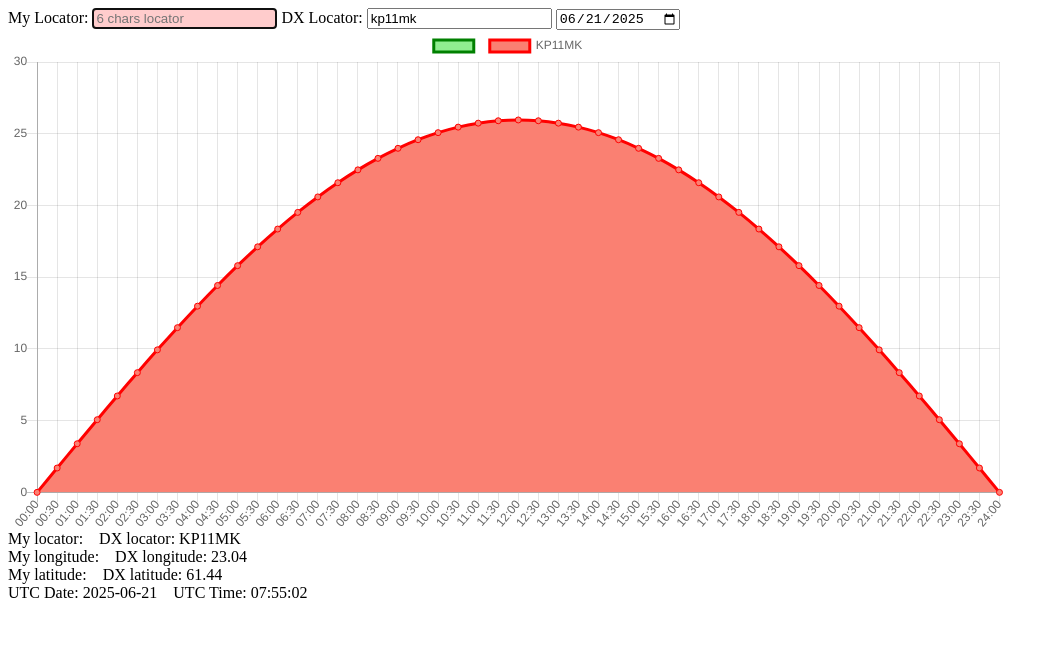
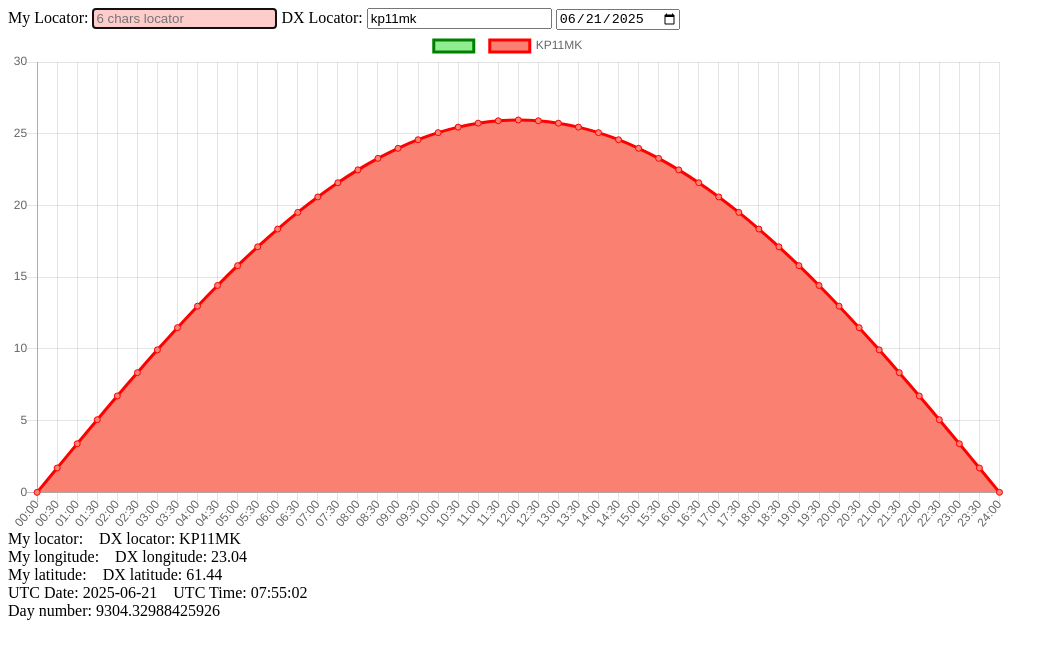
Before and after one commit to eloranta/moon-calculator, a plain HTML site: page index.html in a window 1280 px wide. Shown: the whole page, without its empty margins (0-1058 px from the left). Drawn offline with nearby package versions, Linux system fonts and the light colour scheme.

Commit message:
add day number

```diff
--- a/index.html
+++ b/index.html
@@ -37,7 +37,10 @@
   <label>UTC Time:</label>
   <label id="utcTime" class="right-margin"></label>
 </div>
-
+<div>
+  <label>Day number:</label>
+  <label id="dayNumber" class="right-margin"></label>
+</div>
 
 <script src="moon-calculator.js"></script>
 
--- a/moon-calculator.js
+++ b/moon-calculator.js
@@ -111,25 +111,18 @@ setInterval(() => {
   document.getElementById("latitude2").textContent = valid2 ? latitude(locator2).toFixed(2) : "";
 
   const date = new Date();
-  utcYear = date.getUTCFullYear();
-  utcMonth = date.getUTCMonth() + 1
-  utcDay = date.getUTCDate();
   document.getElementById("utcDate").textContent = date.toISOString().slice(0, 10);
   document.getElementById("utcTime").textContent = date.toISOString().slice(11, 19);
 
-
-
-  utcHour = date.getUTCHours();
-  utcMinutes = date.getUTCMinutes();
-  utcSeconds = date.getUTCSeconds();
-
-
+  const utcYear = date.getUTCFullYear();
+  const utcMonth = date.getUTCMonth() + 1
+  const utcDay = date.getUTCDate();
+  const utcHour = date.getUTCHours();
+  const utcMinutes = date.getUTCMinutes();
+  const utcSeconds = date.getUTCSeconds();
+  document.getElementById("dayNumber").textContent = julianDayNumber(utcYear, utcMonth, utcDay, utcHour + utcMinutes / 60.0 + utcSeconds / 3600.0);
 
 }, 1000);
-
-function clearValues() {
-    document.getElementById("locator1").textContent = "";
-}
 
 function longitude(locator) {
     locator = locator.toUpperCase()
@@ -146,3 +139,7 @@ function latitude(locator) {
   let subGrid = 2.5 * (locator.charCodeAt(5) - 65) / 60
   return field + grid + subGrid + 1/48
 }
+
+function div(x, y) {
+  return ~~(x / y) // integer division
+}
```
